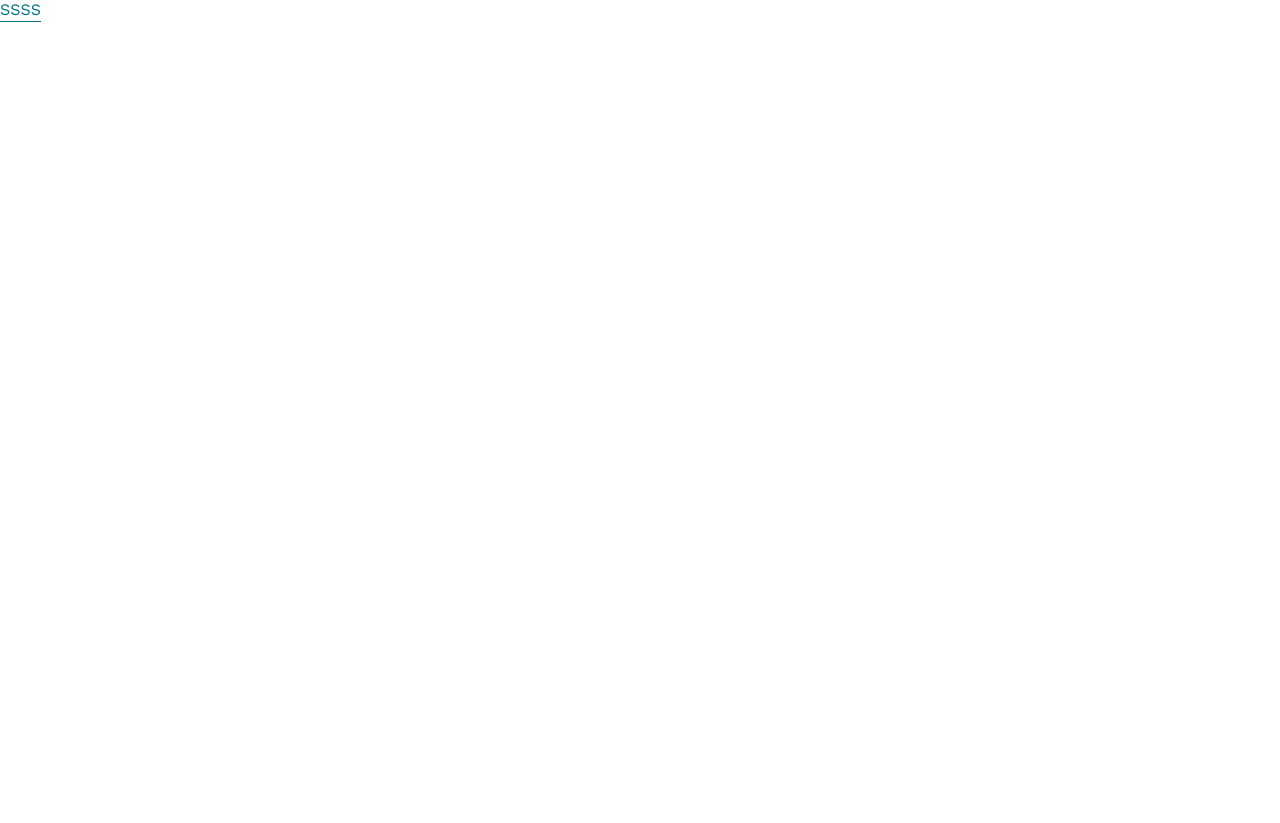
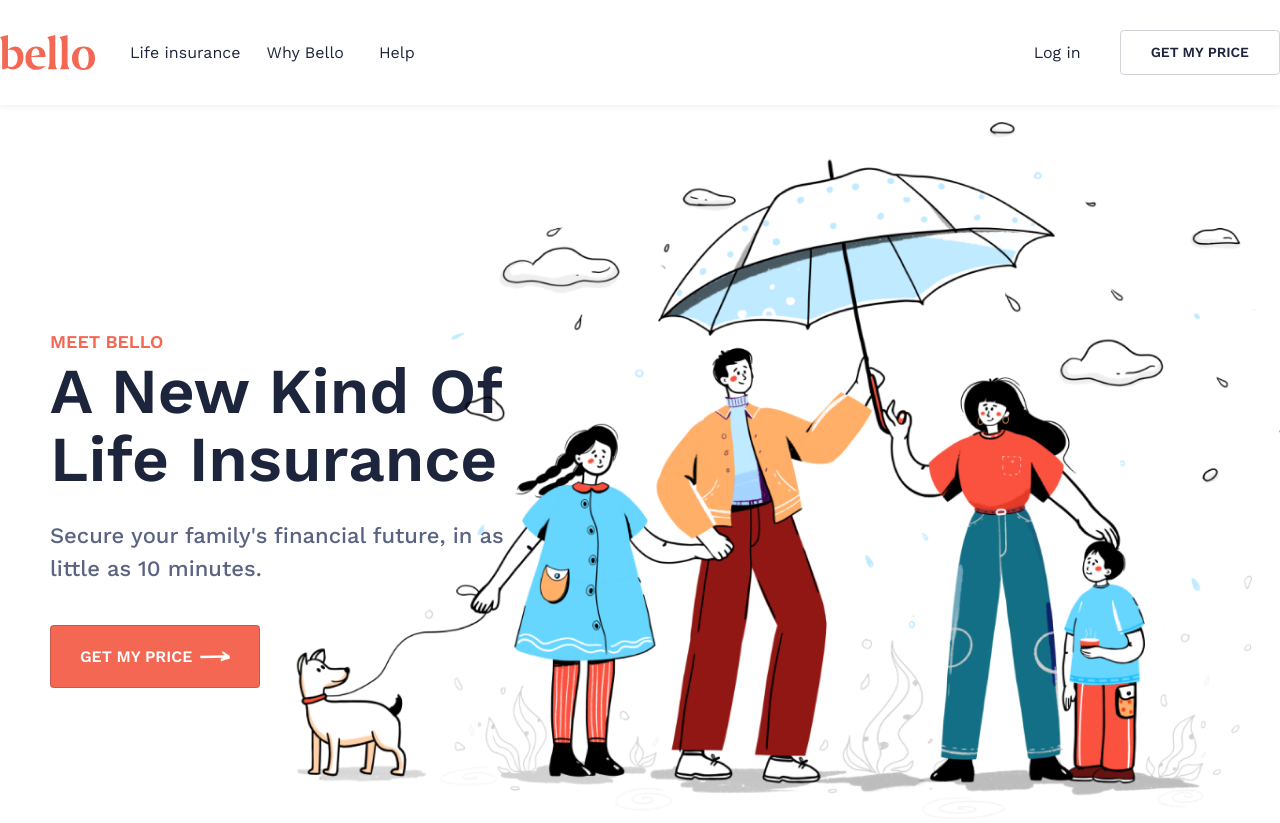
Before and after one commit to nevroks/Bello, a plain HTML site: page index.html in a window 1280 px wide. Before the commit the page ends 800 px from the top, so only its background shows below. Drawn offline with nearby package versions, Linux system fonts and the light colour scheme.

Commit message:
added and styled header and greeting section

```diff
--- a/css/style.css
+++ b/css/style.css
@@ -10,7 +10,7 @@
 header,
 section,
 footer {
-    padding: 0 calc(50% - 750px);
+    padding: 0 calc(50% - 800px);
 }
 
 
@@ -57,6 +57,34 @@
     line-height: 33px;
 }
 
+.getMyPrice-button {
+    display: flex;
+    column-gap: 8px;
+    border-radius: 4px;
+    border: 1px solid rgba(29, 37, 60, 0.20);
+    background: var(--accent-color);
+    color: var(--white-color);
+    font-size: 16px;
+    font-weight: 600;
+    line-height: 19.2px;
+    text-transform: uppercase;
+    padding: 21px 29px;
+    transition: 0.3s;
+}
+
+.getMyPrice-button:hover {
+    background-color: #c9513e;
+}
+
+.getMyPrice-button::after {
+    content: url(../img/icons/whiteRightArrow.svg);
+}
+
+button:active {
+    position: relative;
+    bottom: -2px;
+}
+
 a:hover {
     color: #007188;
     font-size: 16px;
@@ -81,3 +109,96 @@
     height: 1px;
     background-color: #007188;
 }
+
+.header {
+    display: flex;
+    align-items: center;
+    padding-top: 30px;
+    padding-bottom: 30px;
+    justify-content: space-between;
+    box-shadow: 0px 0px 8px 0px rgba(0, 0, 0, 0.10);
+}
+
+.header__content {
+    display: flex;
+}
+
+.header__content-img {
+    margin-right: 35px;
+}
+
+.header__content-list {
+    display: flex;
+    align-items: center;
+}
+
+.header__content-list li:nth-child(2) {
+    margin: 0 35px 0 26px;
+}
+
+.header--button__wrapper {
+    display: flex;
+    align-items: center;
+    column-gap: 10px;
+}
+
+.header--button__wrapper-login {
+    font-size: 16px;
+    font-weight: 400;
+    line-height: 19.2px;
+    padding: 10px 29px;
+}
+
+.header--button__wrapper-login:hover {
+    transition: 0.6s;
+    background-color: var(--primary-font-color);
+    color: var(--white-color);
+}
+
+.header--button__wrapper-getMyPrice {
+    border-radius: 4px;
+    border: 1px solid rgba(29, 37, 60, 0.20);
+    padding: 13px 30px;
+    font-size: 14px;
+    font-weight: 600;
+    line-height: 16.8px;
+    text-transform: uppercase;
+}
+
+.header--button__wrapper-getMyPrice:hover {
+    transition: 0.6s;
+    color: var(--white-color);
+    background-color: var(--main-font-color);
+}
+
+.greeting {
+    position: relative;
+}
+
+.greeting::after {
+    content: url('../img/greetingImg.png');
+    position: absolute;
+    right: 0;
+    top: 17px;
+}
+
+.greeting-wrapper {
+    padding: 223px 0 0 50px;
+    max-width: 510px;
+}
+
+.greeting-preTitle {
+    color: var(--accent-color);
+    font-size: 18px;
+    font-weight: 600;
+    line-height: 27px;
+    text-transform: uppercase;
+}
+
+.greeting-title {
+    margin: 2px 0 26px;
+}
+
+.greeting .getMyPrice-button {
+    margin-top: 40px;
+}
--- a/index.html
+++ b/index.html
@@ -13,10 +13,36 @@
 
 <body>
     <header class="header">
-        <a href="">SSSS</a>
+
+        <div class="header__content">
+            <img class="header__content-img" src="./img/logo.svg" alt="">
+            <ul class="header__content-list">
+                <li>
+                    <a href="">Life insurance</a>
+                </li>
+                <li>
+                    <a href="">Why Bello</a>
+                </li>
+                <li>
+                    <a href="">Help</a>
+                </li>
+            </ul>
+        </div>
+        <div class="header--button__wrapper">
+            <button class="header--button__wrapper-login">Log in</button>
+            <button class="header--button__wrapper-getMyPrice">Get my price</button>
+        </div>
+
     </header>
     <main>
-
+        <section class="greeting">
+            <div class="greeting-wrapper">
+                <p class="greeting-preTitle">MEET BELLO</p>
+                <h1 class="greeting-title">A new kind of life insurance</h1>
+                <p class="text-large">Secure your family's financial future, in as little as 10 minutes.</p>
+                <button class="getMyPrice-button">Get my price</button>
+            </div>
+        </section>
     </main>
     <footer class="footer">
 
```
